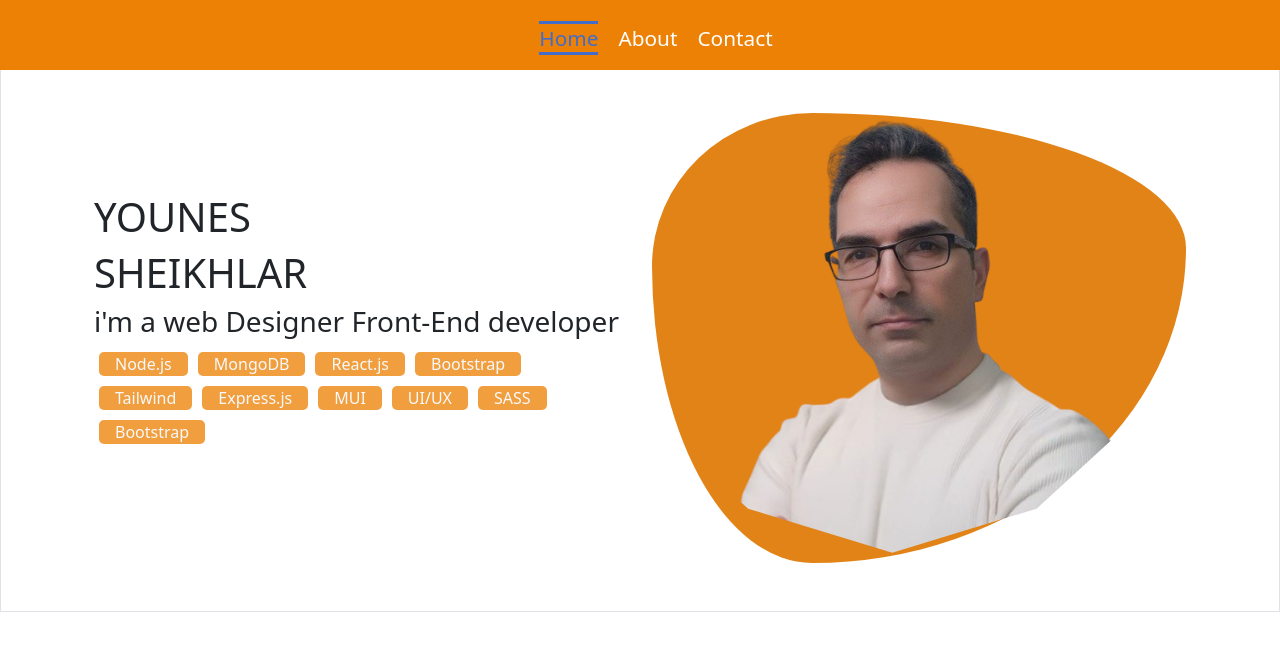
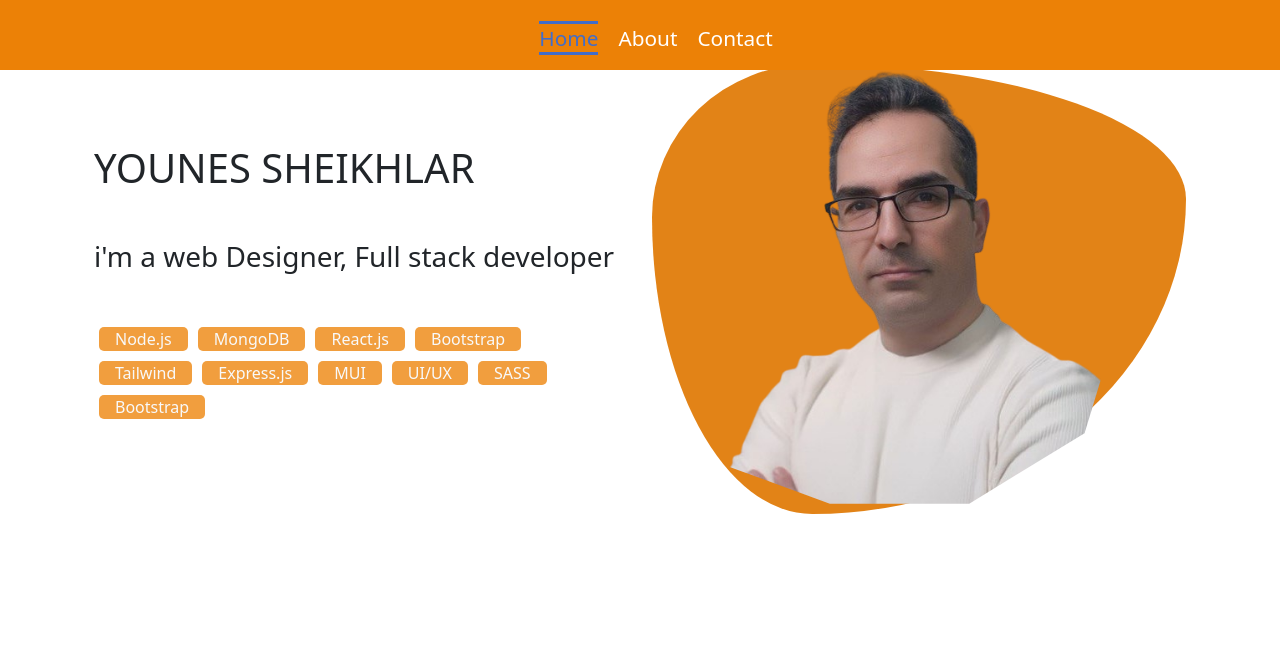
Before and after one commit to Younes-sh/portfolio, a React (Create React App) app in the folder portfolio/: page / in a window 1280 px wide. Shown: the top 650 px of the page. Built offline with nearby package versions, Linux system fonts and the light colour scheme.

Commit message:
Update Header

```diff
--- a/portfolio/src/Components/Header/Header.jsx
+++ b/portfolio/src/Components/Header/Header.jsx
@@ -23,21 +23,23 @@ height: 450px;
 
 const IMG = styled.img`
     width: 90%;
-    clip-path: polygon(50% 0%, 100% 0, 100% 35%, 100% 70%, 80% 90%, 50% 100%, 20% 90%, 0% 70%, 0% 35%, 0 1%);
+    clip-path: polygon(49% 0, 100% 0, 100% 35%, 95% 66%, 90% 84%, 66% 100%, 37% 100%, 12% 90%, 0 48%, 0 0);
     @media screen and (max-width: 720px) {
         width: 320px;
+    }
+    @media screen and (max-width:375px) {
+        margin:50px auto;
     }
 `
 
 const Header = () => {
   return (
-   <div className='w-100 h-100 border  pt-5 mt-5'>
+   <div className='w-100 h-100 pt-5 '>
     <Row className='container   m-auto '>
         <Col className='text-align-center pt-5 mt-5'>
-            <h1 className='text-dark text-start'>YOUNES</h1>
-            <h1 className='text-dark text-start'>SHEIKHLAR</h1>
-            <p className='text-dark text-start h3'>i'm a web Designer Front-End developer</p>
-            <div className='text-start d-flex flex-wrap '>
+            <h1 className='text-dark text-start'>YOUNES SHEIKHLAR</h1>
+            <p className='text-dark text-start h3 mt-5'>i'm a web Designer, Full stack developer</p>
+            <div className='text-start d-flex flex-wrap mt-5'>
                 <span className='px-3 text-light' style={{backgroundColor:'#f19e3e', margin:'5px',borderRadius:'5px'}} >Node.js</span>
                 <span className='px-3 text-light' style={{backgroundColor:'#f19e3e', margin:'5px',borderRadius:'5px'}} >MongoDB</span>
                 <span className='px-3 text-light' style={{backgroundColor:'#f19e3e', margin:'5px',borderRadius:'5px'}} >React.js</span>
@@ -52,7 +54,7 @@ const Header = () => {
         </Col>
         <Col className='text-start pt-3'>
             <DIV className='w-100'>
-                <IMG src={Younes} alt="" />
+                <IMG src={Younes} alt="younes" />
             </DIV>
         </Col>
     </Row>
```
